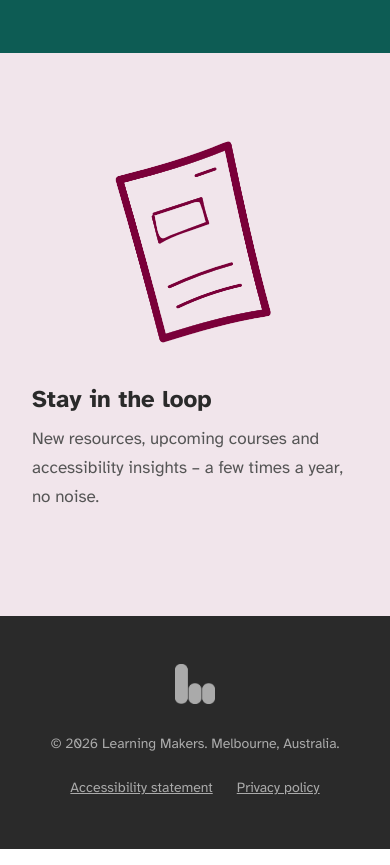
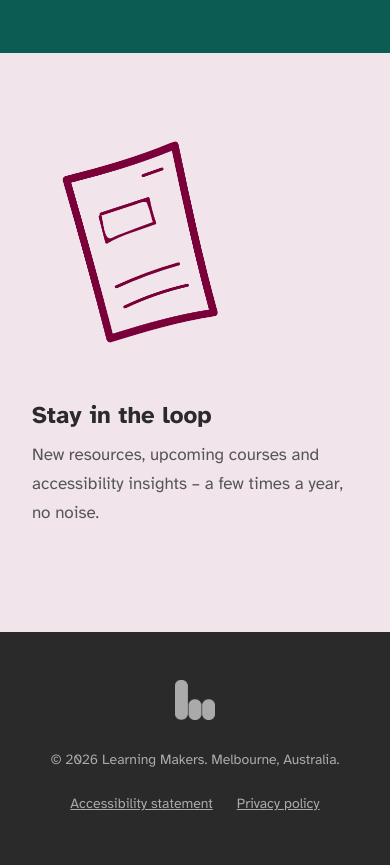
Before and after one commit to martinrbrown/learning-makers-website, a Next.js app: page /services in a window 390 px wide. Shown: the part 3820-4685 px from the top of the page. Built offline with nearby package versions, Linux system fonts and the light colour scheme.

Commit message:
Fixing embeded subscribe form alignment.

```diff
--- a/components/NewsletterSignup.module.css
+++ b/components/NewsletterSignup.module.css
@@ -5,21 +5,26 @@
 }
 
 .inner {
-  display: grid;
-  grid-template-columns: 1fr 2fr;
-  gap: 4rem;
+  display: flex;
+  flex-direction: row;
   align-items: center;
+  gap: 3rem;
 }
 
 .imageCol {
-  display: flex;
-  justify-content: center;
+  width: 220px;
+  flex-shrink: 0;
 }
 
 .image {
   width: 220px;
   height: auto;
   display: block;
+}
+
+.content {
+  flex: 1;
+  text-align: left;
 }
 
 .content h2 {
@@ -35,14 +40,13 @@
   margin-bottom: 1.5rem;
 }
 
-/* Ensure MailerLite form aligns left with the heading and body */
 .content :global(.ml-embedded) {
   margin-left: 0;
 }
 
 @media (max-width: 768px) {
   .inner {
-    grid-template-columns: 1fr;
-    gap: 2rem;
+    flex-direction: column;
+    align-items: flex-start;
   }
 }
```
